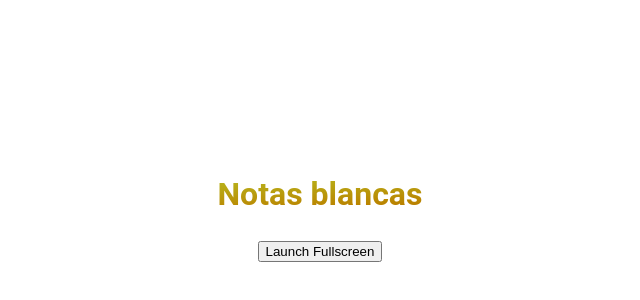
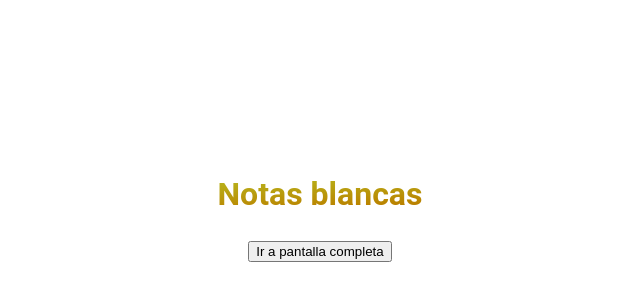
Before and after one commit to joaquindev/notas-blancas, a plain HTML site: page index.html in a window 1280 px wide. Shown: the part 194-494 px from the top of the page, 320-960 px from the left. Drawn offline with nearby package versions, Linux system fonts and the light colour scheme.

Commit message:
Remove class sexyButton from the Fullscreen button
Remove class sexyButton from the Fullscreen button

Contact: joaquin@isla.io

```diff
--- a/index.html
+++ b/index.html
@@ -20,7 +20,7 @@
     <span id="animationSandbox" style="display: block;">
       <h1 class="site__title mega">Notas blancas</h1>
     </span>
-    <button onclick="launchFullscreen(document.documentElement);" class="sexyButton">Launch Fullscreen</button>
+    <button onclick="launchFullscreen(document.documentElement);">Ir a pantalla completa</button>
   </div>
   <script src="script.js"></script>
   <script>
```
